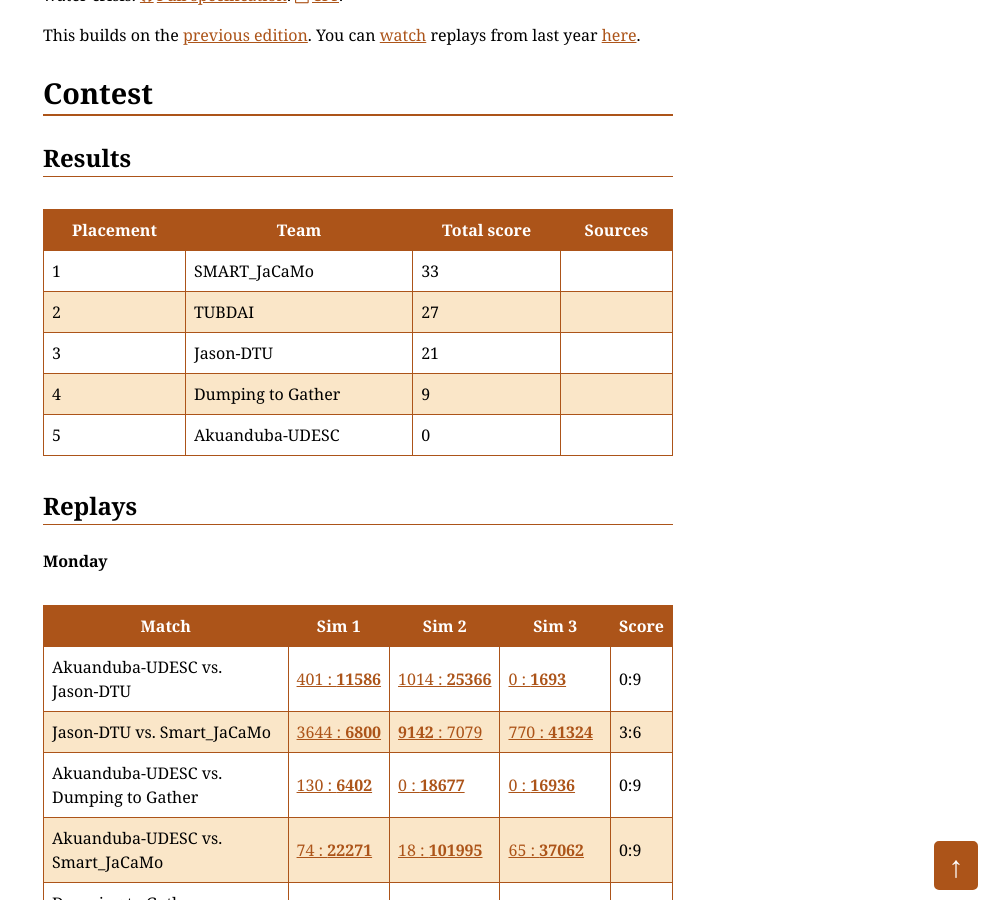
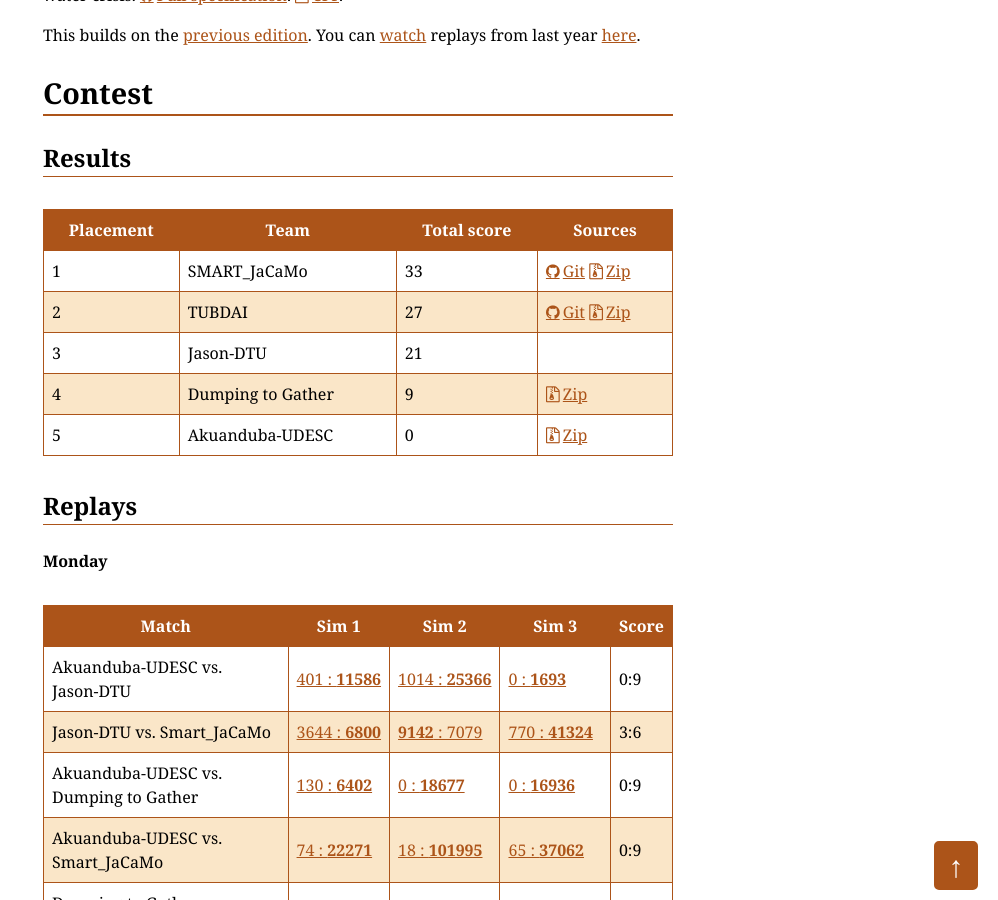
Before and after one commit to agentcontest/agentcontest.github.io, a Jekyll site: the page built from 2018/index.md, in a window 1280 px wide and 900 px high, scrolled down 747 px. Shown: the whole window, without its empty margins (282-1280 px from the left). Built offline with Jekyll 4.4.1, drawn with Linux system fonts in a browser that asks for light colours.

Commit message:
add 4/5 sources

```diff
--- a/2018/index.md
+++ b/2018/index.md
@@ -22,11 +22,11 @@ Contest
 
 Placement | Team | Total score | Sources
 --- | --- | --- | --- | ---
-1 | SMART_JaCaMo | 33 |
-2 | TUBDAI | 27 |
+1 | SMART_JaCaMo | 33 | [Git](https://github.com/smart-pucrs/mapc2018-pucrs) [Zip](sources/SMART_JaCaMo.zip)
+2 | TUBDAI | 27 | [Git](https://github.com/etticat/mapc-2018) [Zip](sources/TUBDAI.zip)
 3 | Jason-DTU | 21 |
-4 | Dumping to Gather | 9 |
-5 | Akuanduba-UDESC | 0 |
+4 | Dumping to Gather | 9 | [Zip](sources/Dumping_to_Gather.zip)
+5 | Akuanduba-UDESC | 0 | [Zip](sources/Akuanduba-UDESC.zip)
 
 ### Replays
 
```
Also changed, not shown: 1 other file.
